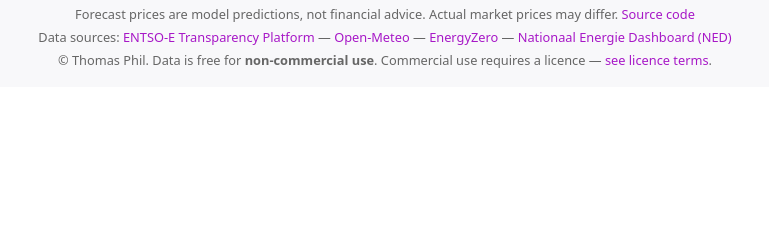
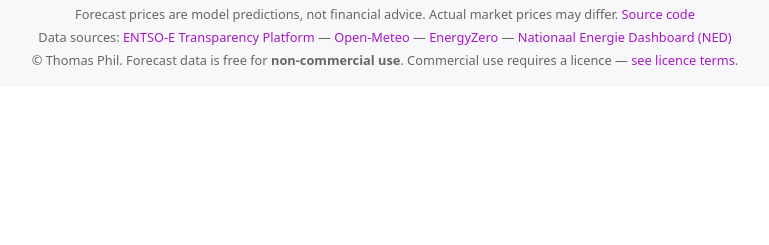
Before and after one commit to Sikerdebaard/runeflow, a Python web app: template src/runeflow/dashboard/templates/zone.html in a window 1280 px wide. Shown: the part 374-619 px from the top of the page, without its empty margins (255-1024 px from the left). Run offline with Jinja, Linux system fonts and the light colour scheme; the template is opened without the code that fills it, so the values that code supplies are empty.

Commit message:
dashboard

```diff
--- a/src/runeflow/dashboard/templates/base.html
+++ b/src/runeflow/dashboard/templates/base.html
@@ -58,7 +58,7 @@
       <a href="https://www.ned.nl/" target="_blank" rel="noopener">Nationaal Energie Dashboard (NED)</a>
     </p>
     <p class="footer-legal">
-      &copy; Thomas Phil. Data is free for <strong>non-commercial use</strong>.
+      &copy; Thomas Phil. Forecast data is free for <strong>non-commercial use</strong>.
       Commercial use requires a licence &mdash;
       <a href="/docs/#license">see licence terms</a>.
     </p>
```
Also changed, not shown: 1 other file.
